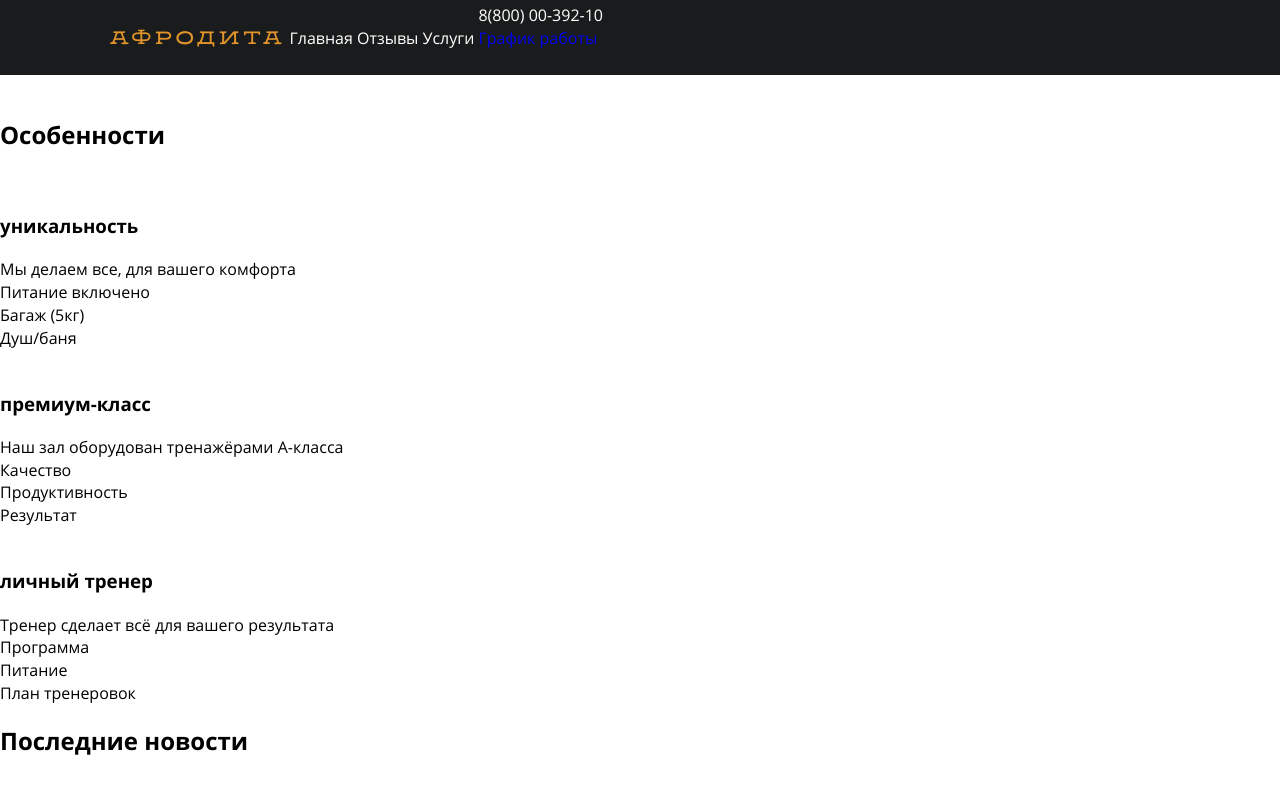
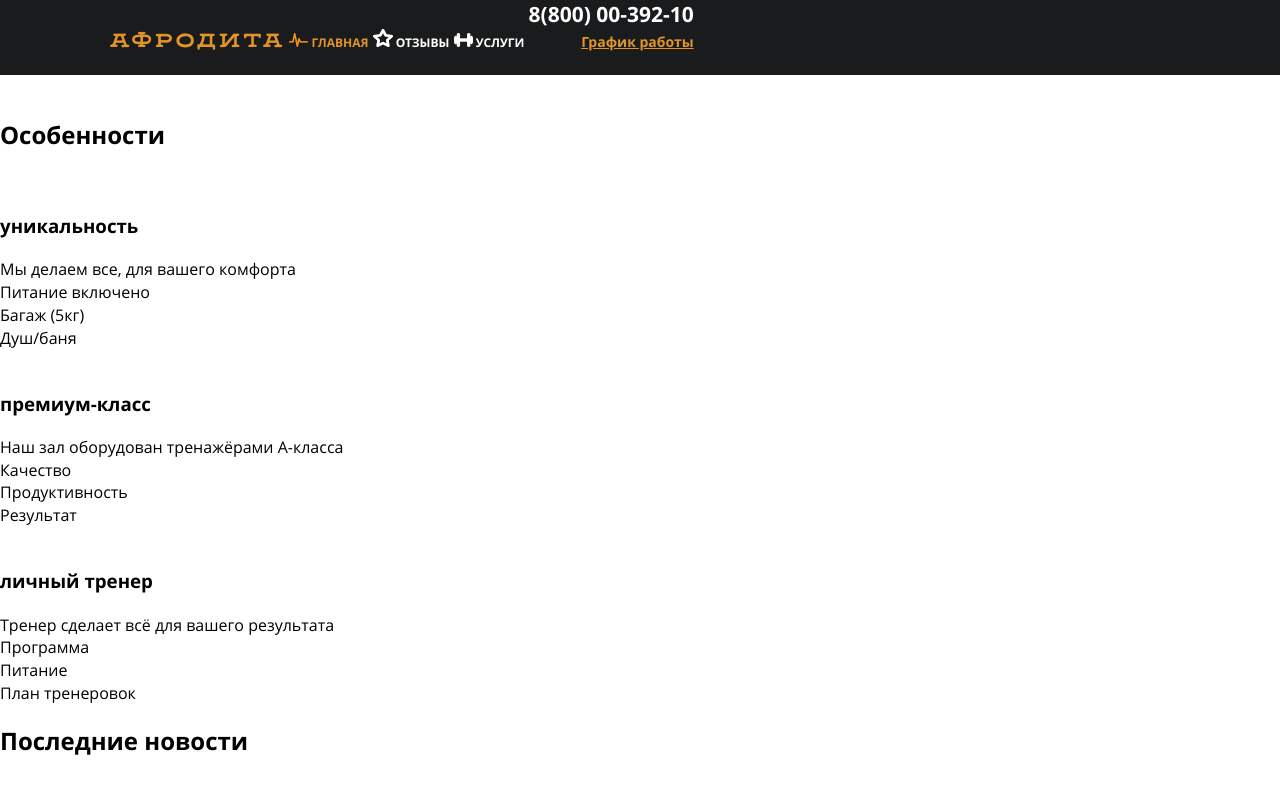
Before and after one commit to c0c1cbka/fitness, a plain HTML site: page index.html in a window 1280 px wide. Shown: the top 798 px of the page. Drawn offline with Linux system fonts and the light colour scheme.

Commit message:
Почти доделал шапку

```diff
--- a/css/main.css
+++ b/css/main.css
@@ -29,6 +29,7 @@ header{
     height: 75px;
     color: #ffffff;
 
+    font-weight: bold;
 }
 
 .container{
@@ -58,11 +59,50 @@ header{
 .nav{
     display: inline-block;
 }
+.nav__item-text{
+    font-size: 12px;
+    color: #ffffff;
+    text-transform: uppercase;
+}
 
+.nav__item-text--icon-main:before{
+    content: url(../image/icons/sidebar/main_icon.png);
+    width: 20px;
+    height: 18px;
+}
+
+.nav__item-text--icon-feed:before{
+    content: url(../image/icons/sidebar/feed_icon.png);
+    width: 20px;
+    height: 18px;
+}
+
+.nav__item-text--icon-service:before{
+    content: url(../image/icons/sidebar/service_icon.png);
+    width: 20px;
+    height: 18px;
+}
+
+.nav__item-text--active{
+    color:#e1942a;
+}
+
+/* не прижемается к топу */
 .nav__item{
-
+    vertical-align: top;
 }
 
 .company-info{
     display: inline-block;
+    text-align: right;
 }
+
+.company-info__tel-number{
+    font-size: 21px;
+}
+
+.company-info__schedule{
+    color: #e1942a;
+    font-size: 14px;
+    text-decoration:underline;
+}
--- a/index.html
+++ b/index.html
@@ -16,26 +16,30 @@
                 <div class="sidebar">
                     <ul class="nav">
                         <li class="nav__item">
-                            <img src="#" alt="" class="nav__item-logo">
-                            <div class="nav__item-text">
+                            <!-- Переделать имено по бэм -->
+                            <a href="#" class="nav__item-link">
+                                <div class="nav__item-text nav__item-text--icon-main nav__item-text--active">
                                     Главная
                                 </div>
+                            </a>
                         </li>
                     </ul>
                     <ul class="nav">
                         <li class="nav__item">
-                            <img src="#" alt="" class="nav__item-logo">
-                            <div class="nav__item-text">
+                            <a href="#" class="nav__item-link">
+                                <div class="nav__item-text nav__item-text--icon-feed">
                                     Отзывы
                                 </div>
+                            </a>
                         </li>
                     </ul>
                     <ul class="nav">
                         <li class="nav__item">
-                            <img src="#" alt="" class="nav__item-logo">
-                            <div class="nav__item-text">
+                            <a href="#" class="nav__item-link">
+                                <div class="nav__item-text nav__item-text--icon-service">
                                     Услуги
                                 </div>
+                            </a>
                         </li>
                     </ul>
                 </div>
```
Lines whose indentation alone changed are shown as unchanged.
